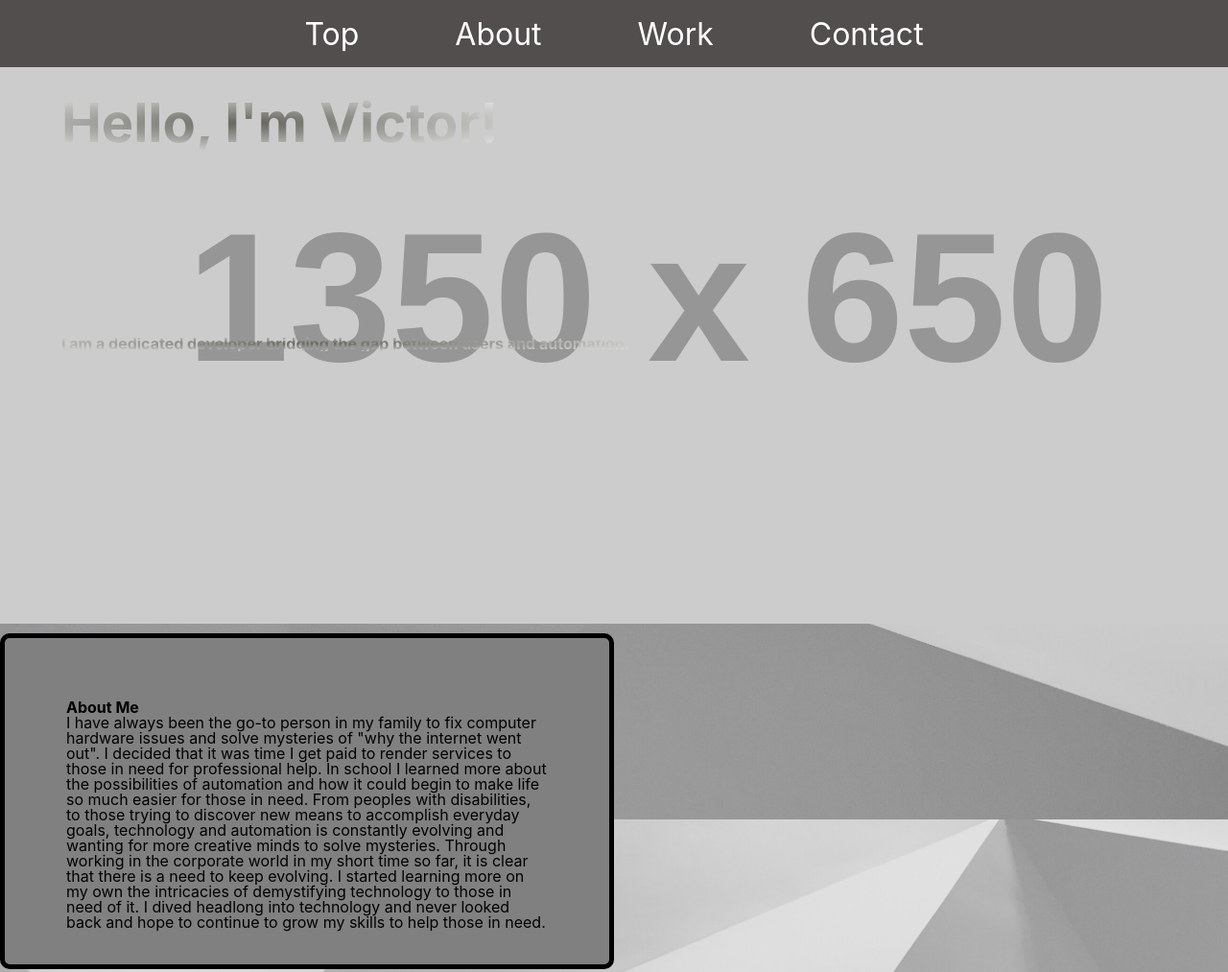
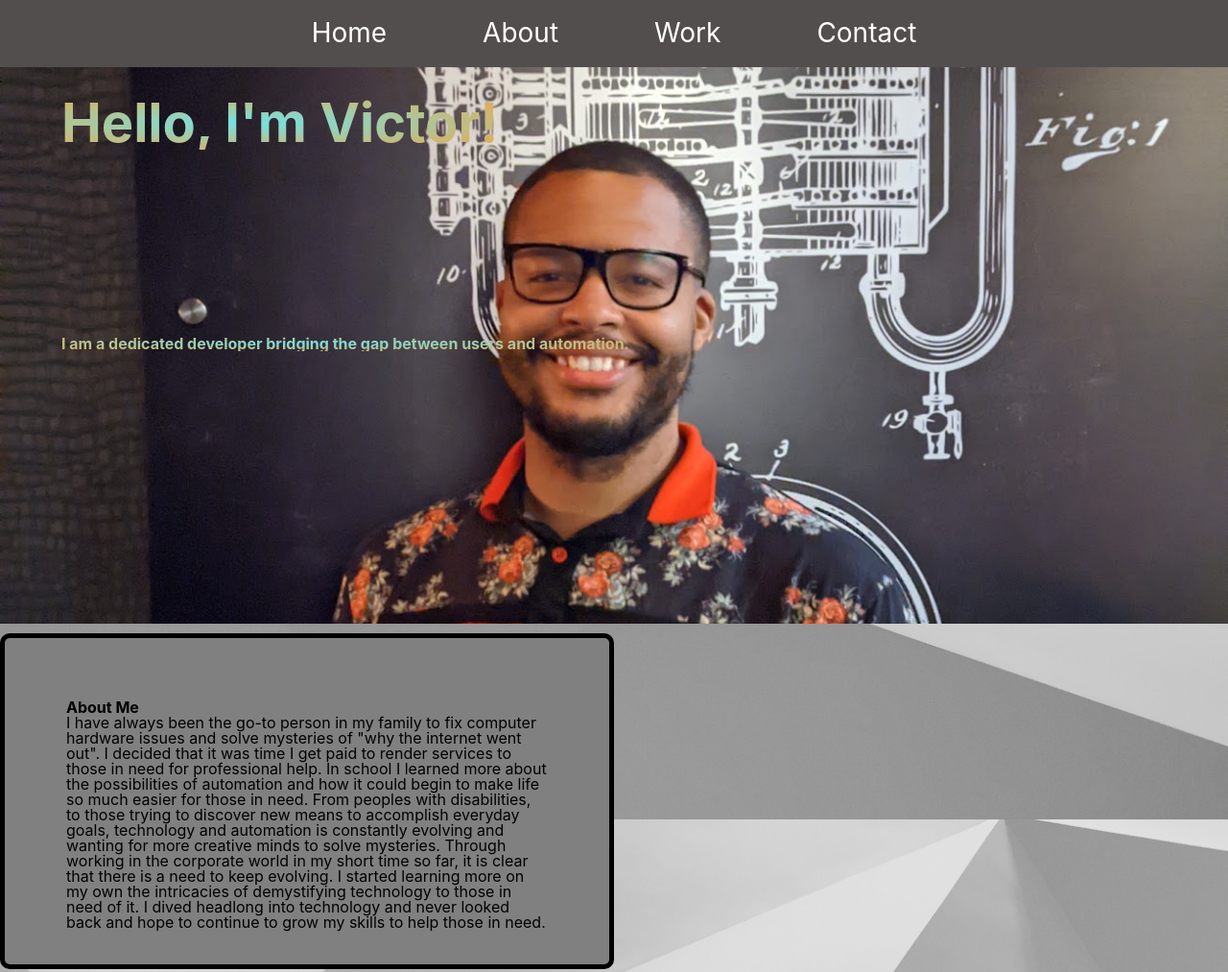
Before and after one commit to Victorini1/myportfololio, a plain HTML site: page index.html in a window 1280 px wide. Shown: the top 1013 px of the page at 96% size. Drawn offline with Linux system fonts and the light colour scheme; placeholder pictures from the web are drawn by us.

Commit message:
Added title and photos to page

```diff
--- a/assets/style.css
+++ b/assets/style.css
@@ -8,16 +8,17 @@
     height: 70px;
     background-color: rgb(82, 78, 78);
     color: white;
-    font-size: 32px;
+    font-size: 28px;
     z-index: 2;
 }
 
 .image{
-    background-image: url(https://via.placeholder.com/1350x650);
+    background-image: url(./images/me.jpg);
     position:relative;
     background-repeat: no-repeat;
     background-size:cover;
     height: 650px;
+   background-position: 0px -350px ;
     width: 100%;
     z-index: 1;
 }
@@ -26,8 +27,8 @@
 
 .gradient{
     background-color: #64645c;
-    background-image: linear-gradient(#64645c, #eeeeee);
-    background-image: radial-gradient(#64645c, #eeeeee);
+    background-image: linear-gradient(#72e3e7, #f1a542);
+    background-image: radial-gradient(#72e3e7, #f1a542);
     background-size: 100%;
     background-repeat: repeat;
     -webkit-background-clip: text;
@@ -136,5 +137,6 @@ html{
     .image{
         width: 100%;
         height: 650px;
+        background-position: 0px;
     }
 }
--- a/index.html
+++ b/index.html
@@ -4,7 +4,7 @@
     <meta charset="UTF-8">
     <meta http-equiv="X-UA-Compatible" content="IE=edge">
     <meta name="viewport" content="width=device-width, initial-scale=1.0">
-    <title>Document</title>
+    <title>Victor's Portfolio!</title>
     <link rel="stylesheet" href="./assets/reset.css"/>
     <link rel="stylesheet" href="./assets/style.css"/>
 </head>
@@ -12,7 +12,7 @@
     <header>
         <nav class="navbar">
             <ul class="links">
-                <li><a href="#me">Top</a></li>
+                <li><a href="#me">Home</a></li>
                 <li><a href="#about">About</a></li>
                 <li><a href="#pro">Work</a></li>
                 <li><a href="#call">Contact</a></li>
```
Also changed, not shown: assets/images/me.jpg (added).
